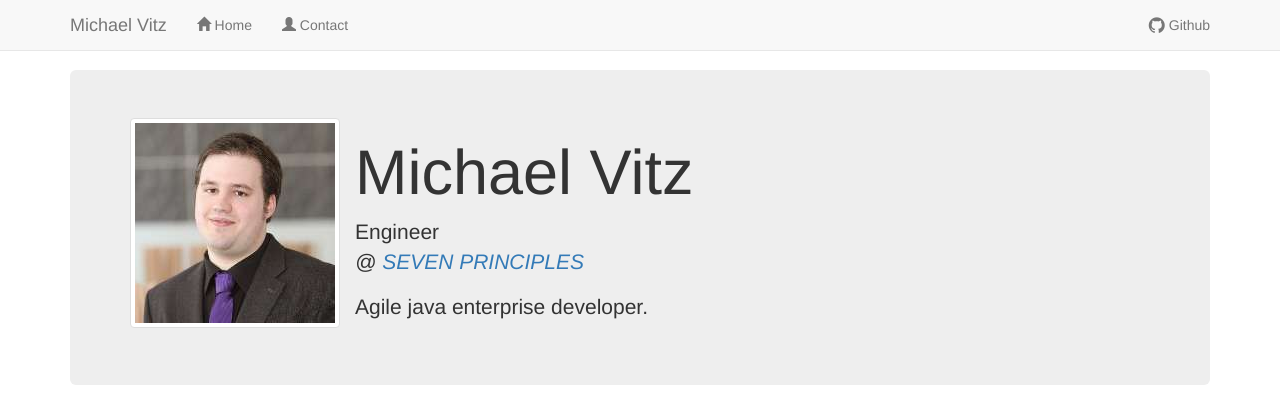
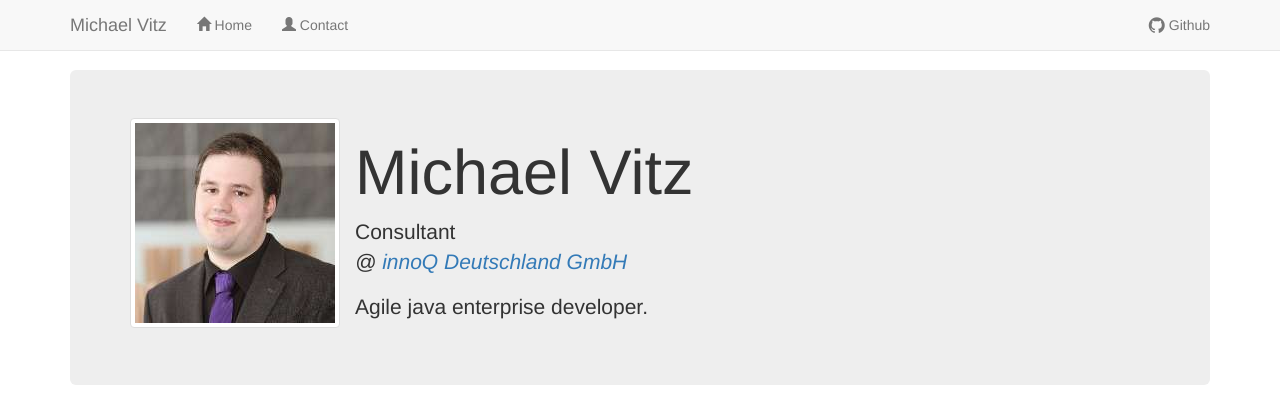
Before and after one commit to mvitz/mvitz.github.io, a Jekyll site: the page built from index.html, in a window 1280 px wide. Shown: the top 413 px of the page. Built offline with Jekyll 4.4.1, drawn with Linux system fonts in a browser that asks for light colours; nearby versions of some CDN libraries; Markdown is read by kramdown in place of the engine named in the settings.

Commit message:
Update job information.

```diff
--- a/index.html
+++ b/index.html
@@ -6,8 +6,8 @@ title: Home
   <img src="{{ site.baseurl }}/images/MichaelVitz.jpg" alt="Michael Vitz" class="img-thumbnail my-image" />
   <h1>Michael Vitz</h1>
   <p>
-    Engineer<br />
-    <em>@ <a href="http://www.7p-group.com">SEVEN PRINCIPLES</a></em>
+    Consultant<br />
+    <em>@ <a href="http://www.innoq.com">innoQ Deutschland GmbH</a></em>
   </p>
   <p class="lead">Agile java enterprise developer.</p>
 </div>
```
